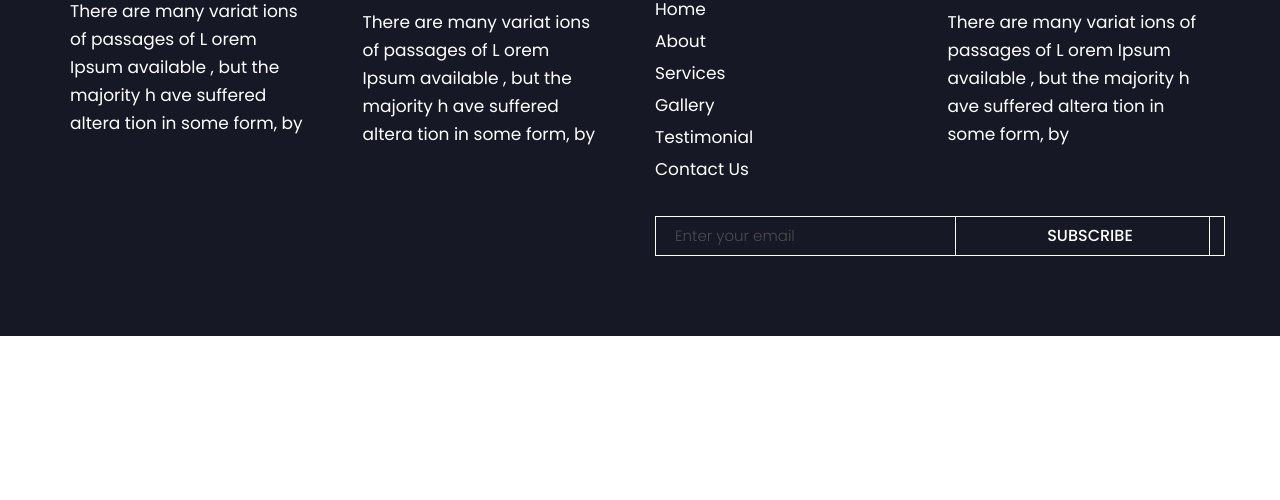
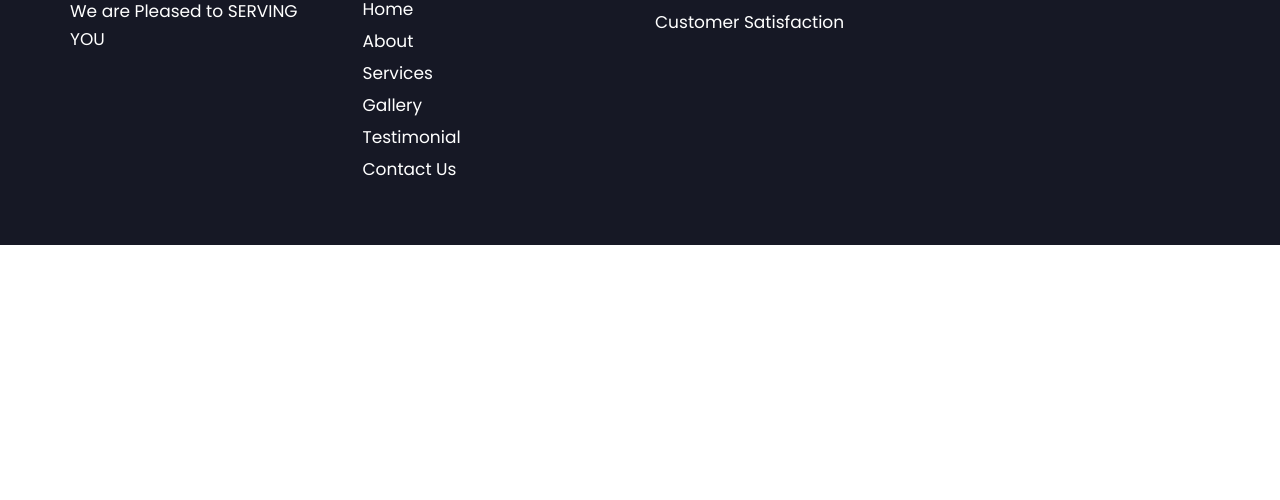
Before and after one commit to nitsdev/mpgarments, a plain HTML site: page index.html in a window 1280 px wide. Shown: the part 7866-8366 px from the top of the page. After the commit the page ends 8275 px from the top, so only its background shows below. Drawn offline with nearby package versions, Linux system fonts and the light colour scheme; files whose address does not match are found by name; a web font is replaced by a local one.

Commit message:
correction
changed footer content

```diff
--- a/index.html
+++ b/index.html
@@ -873,24 +873,11 @@
                         <li><a href="#"><i class="fa fa-linkedin" aria-hidden="true"></i></a></li>
                         <li><a href="#"><i class="fa fa-instagram" aria-hidden="true"></i></a></li>
                      </ul>
-                     <p class="variat pad_roght2">There are many variat
-                        ions of passages of L
-                        orem Ipsum available
-                        , but the majority h
-                        ave suffered altera
-                        tion in some form, by
+                     <p class="variat pad_roght2">We are Pleased
+                        to SERVING YOU
                      </p>
                   </div>
-                  <div class=" col-md-3 col-sm-6">
-                     <h3>LET US HELP YOU </h3>
-                     <p  class="variat pad_roght2">There are many variat
-                        ions of passages of L
-                        orem Ipsum available
-                        , but the majority h
-                        ave suffered altera
-                        tion in some form, by
-                     </p>
-                  </div>
+
                   <div class="col-md-3 col-sm-6">
                      <h3>INFORMATION</h3>
                      <ul class="link_menu">
@@ -903,28 +890,18 @@
                      </ul>
                   </div>
                   <div class="col-md-3 col-sm-6">
-                     <h3>OUR Design</h3>
-                     <p  class="variat">There are many variat
-                        ions of passages of L
-                        orem Ipsum available
-                        , but the majority h
-                        ave suffered altera
-                        tion in some form, by
+                     <h3>OUR AIM</h3>
+                     <p  class="variat">Customer Satisfaction
                      </p>
                   </div>
-                  <div class="col-md-6 offset-md-6">
-                     <form id="hkh" class="bottom_form">
-                        <input class="enter" placeholder="Enter your email" type="text" name="Enter your email">
-                        <button class="sub_btn">subscribe</button>
-                     </form>
-                  </div>
+
                </div>
             </div>
             <div class="copyright">
                <div class="container">
                   <div class="row">
                      <div class="col-md-10 offset-md-1">
-                        <p>© 2019 All Rights Reserved. Design by <a href="https://html.design/"> Free Html Templates</a></p>
+                        <p>© 2023 All Rights Reserved. Design by <strong>Nitesh</strong> </p>
                      </div>
                   </div>
                </div>
```
